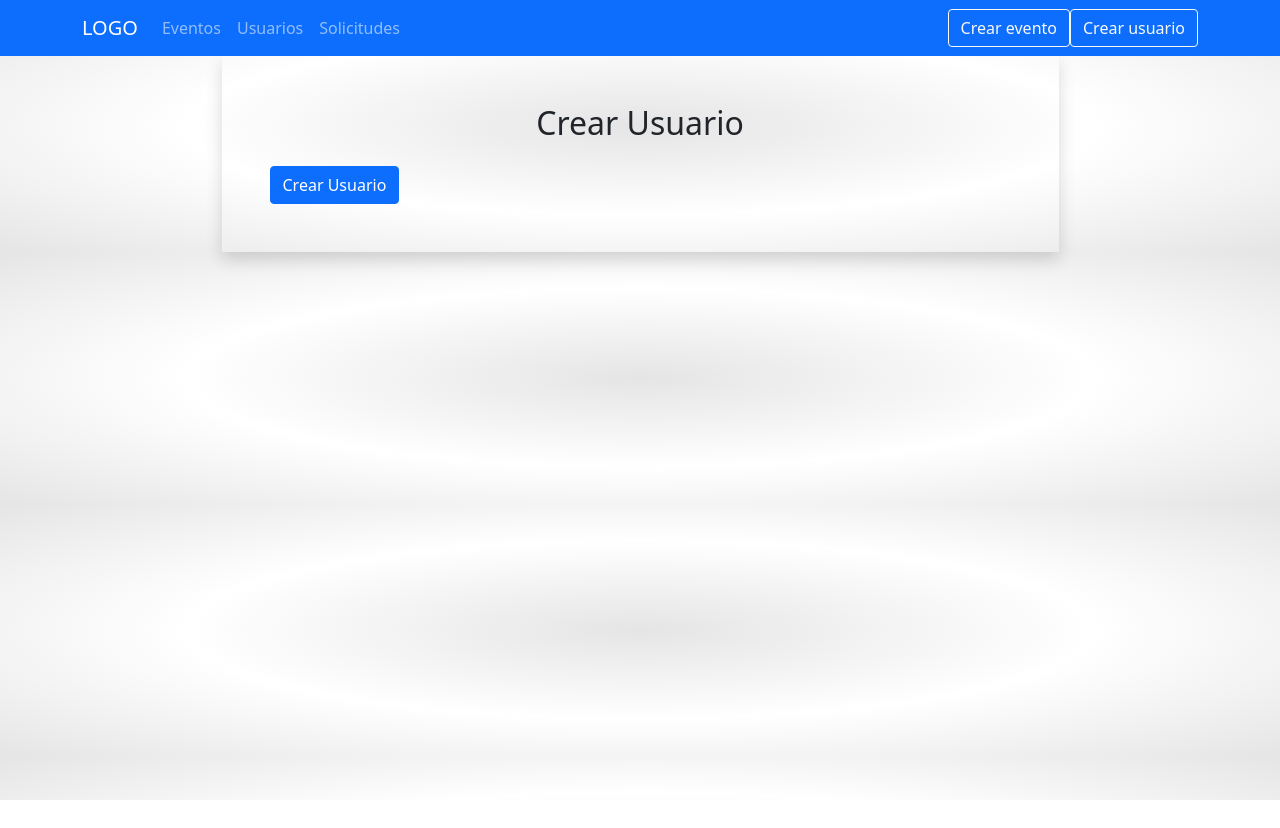
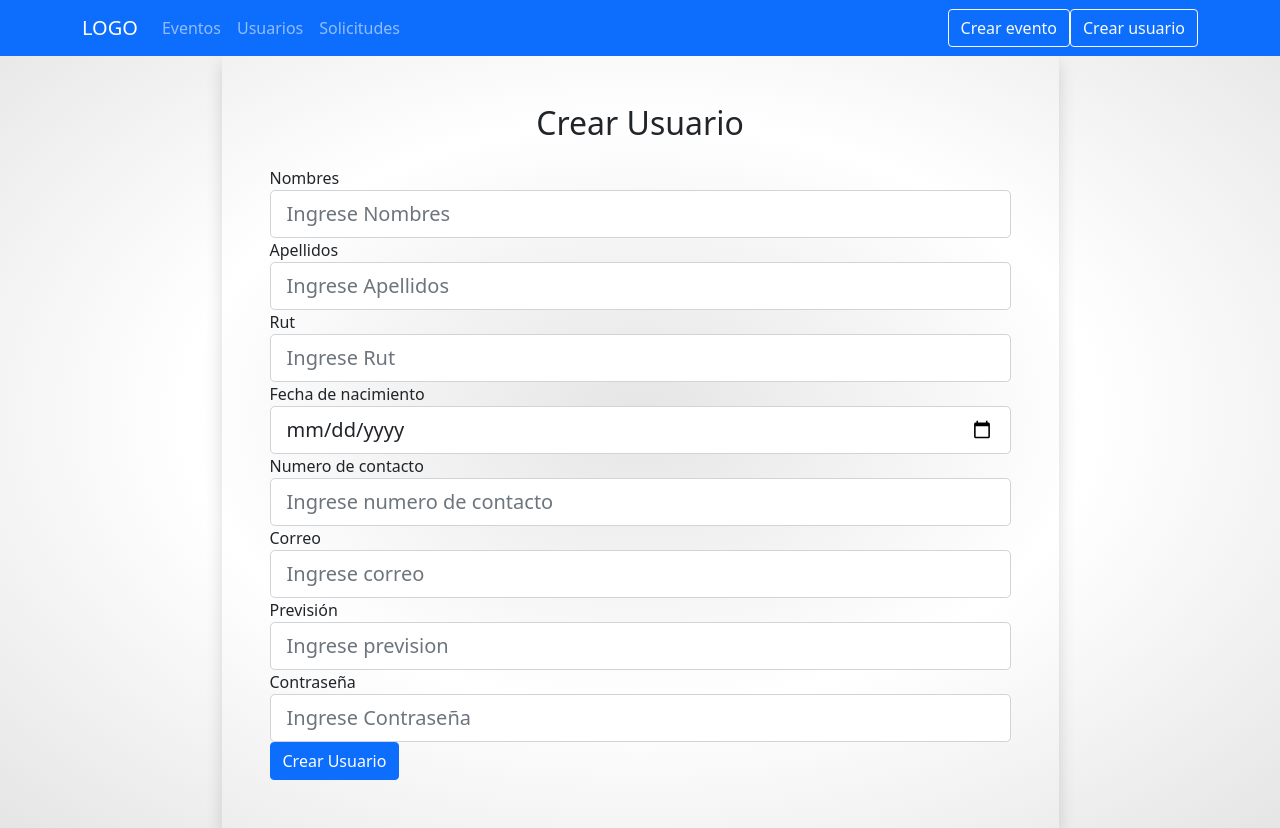
Before and after one commit to ArielSalgado/TITEC-I, a React (Create React App) app in the folder client/: page /admin/crearUsuario in a window 1280 px wide. Before the commit the page ends 800 px from the top, so only its background shows below. Built offline with nearby package versions, Linux system fonts and the light colour scheme.

Commit message:
Se terminan de implementar la funcion crearUSUARIO

```diff
--- a/client/src/components/pages/admin/CrearUsuario.js
+++ b/client/src/components/pages/admin/CrearUsuario.js
@@ -3,10 +3,27 @@ import Axios from 'axios';
 
 const CrearUsuario = () => {
     const [usuario, setUsuario] = useState({
-
+        nombres: "",
+        apellidos: "",
+        rut: "",
+        fecha_nacimiento: "",
+        numero_contacto: "",
+        correo: "",
+        prevision: "",
+        contrasena: ""
     });
 
-    const { } = usuario;
+    const {
+        nombres,
+        apellidos,
+        rut,
+        fecha_nacimiento,
+        numero_contacto,
+        correo,
+        prevision,
+        contrasena
+
+    } = usuario;
 
     const onInputChange = e => {
         setUsuario({...usuario, [e.target.name]: e.target.value});
@@ -22,6 +39,46 @@ const CrearUsuario = () => {
             <div className="w-75 mx-auto shadow p-5">
                 <h2 className="text-center mb-4">Crear Usuario</h2>
                 <form onSubmit={e => onSubmit(e)}>
+                <div className="form-group">
+                    <label htmlFor="nombres">Nombres</label>
+                    <input type="text" className="form-control form-control-lg"
+                    placeholder="Ingrese Nombres" name="nombres" value={nombres} onChange={e => onInputChange(e)} />
+                </div>
+                <div className="form-group">
+                    <label htmlFor="apellidos">Apellidos</label>
+                    <input type="text" className="form-control form-control-lg"
+                    placeholder="Ingrese Apellidos" name="apellidos" value={apellidos} onChange={e => onInputChange(e)} />
+                </div>
+                <div className="form-group">
+                    <label htmlFor="rut">Rut</label>
+                    <input type="text" className="form-control form-control-lg"
+                    placeholder="Ingrese Rut" name="rut" value={rut} onChange={e => onInputChange(e)} />
+                </div>
+                <div className="form-group">
+                    <label htmlFor="fecha_nacimiento">Fecha de nacimiento</label>
+                    <input type="date" className="form-control form-control-lg"
+                    placeholder="Ingrese la fecha de nacimiento" name="fecha_nacimiento" defaultValue={fecha_nacimiento} onChange={e => onInputChange(e)} />
+                </div>
+                <div className="form-group">
+                    <label htmlFor="numero_contacto">Numero de contacto</label>
+                    <input type="text" className="form-control form-control-lg"
+                    placeholder="Ingrese numero de contacto" name="numero_contacto" value={numero_contacto} onChange={e => onInputChange(e)} />
+                </div>
+                <div className="form-group">
+                   <label htmlFor="correo">Correo</label>
+                    <input type="text" className="form-control form-control-lg"
+                    placeholder="Ingrese correo" name="correo" value={correo} onChange={e => onInputChange(e)} />
+                </div>
+                <div className="form-group">
+                   <label htmlFor="prevision">Previsión</label>
+                    <input type="text" className="form-control form-control-lg"
+                    placeholder="Ingrese prevision" name="prevision" value={prevision} onChange={e => onInputChange(e)} />
+                </div>
+                <div className="form-group">
+                   <label htmlFor="contrasena">Contraseña</label>
+                    <input type="password" className="form-control form-control-lg"
+                    placeholder="Ingrese Contraseña" name="contrasena" value={contrasena} onChange={e => onInputChange(e)} />
+                </div>
                     <button className="btn btn-primary btn-block">Crear Usuario</button>
                 </form>
             </div>
```
Also changed, not shown: 1 other file (tests, documents, lock files or other folders).
